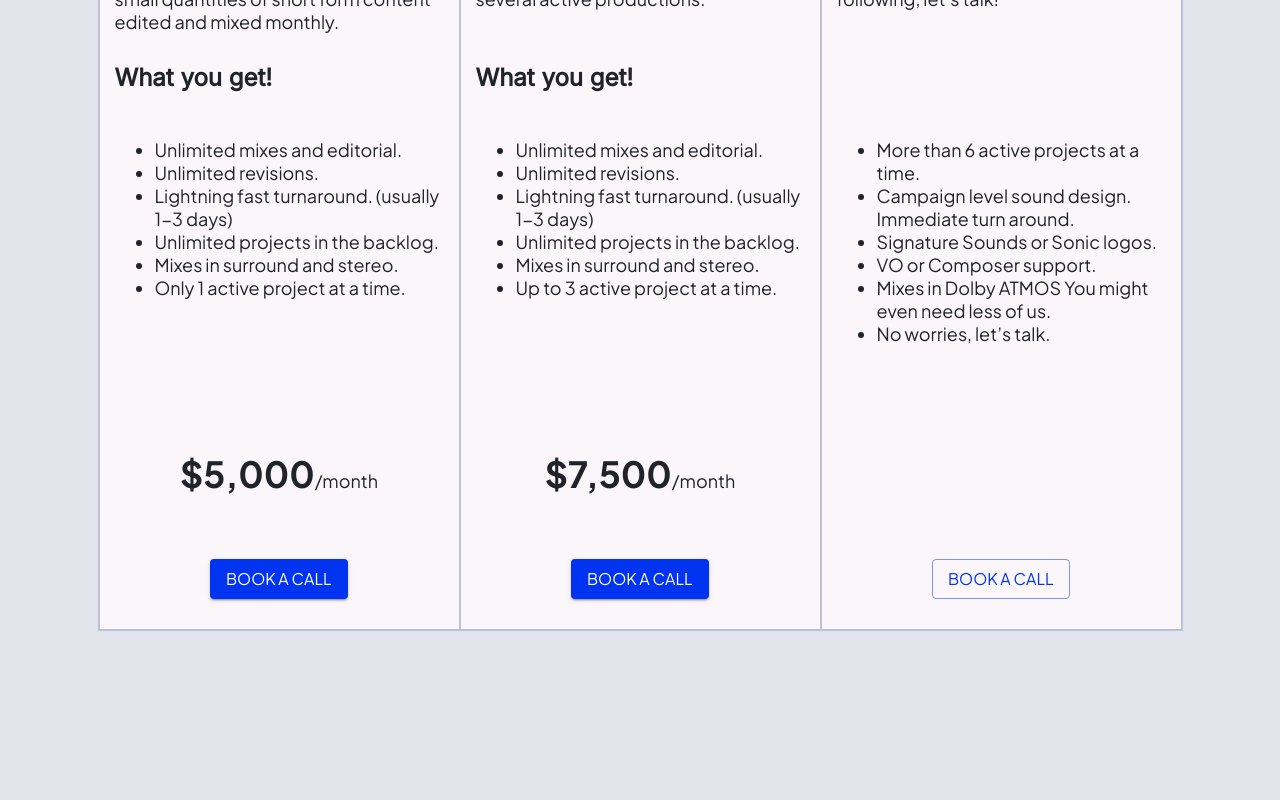
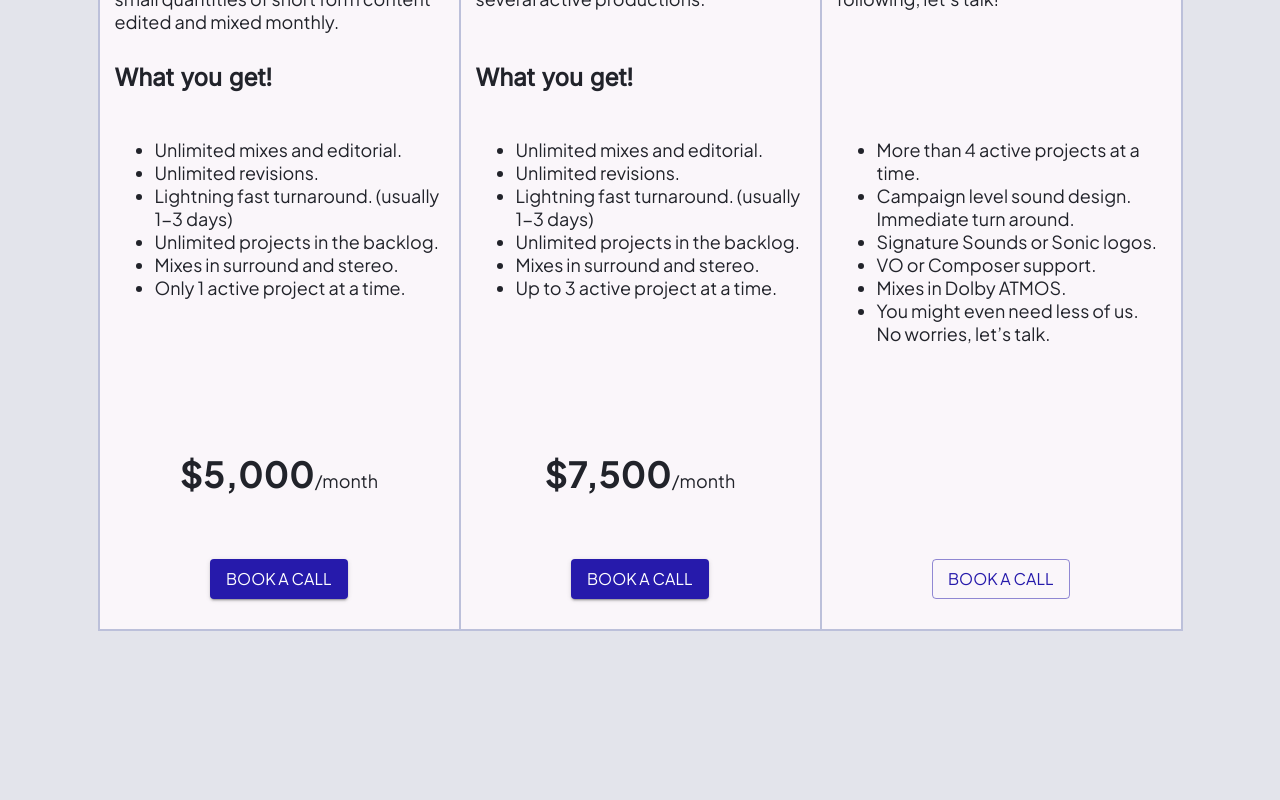
Before and after one commit to annsuparada/HiMIdLow, a React (Create React App) app in the folder client/: page /pricing in a window 1280 px wide. Shown: the part 1440-2240 px from the top of the page. Built offline with nearby package versions, Linux system fonts and the light colour scheme.

Commit message:
fix typo

```diff
--- a/client/src/components/Footer.tsx
+++ b/client/src/components/Footer.tsx
@@ -43,7 +43,7 @@ const Footer: React.FC = () => {
           <div style={styles.gridItem}>
             <p style={styles.text}>
               HiMidLow is proud to support the <br />
-              Motion Picture Editors guild and the <br />
+              Motion Picture Editors Guild and the <br />
               Cinema Audio Society!
             </p>
             <div>
--- a/client/src/components/NavBar.tsx
+++ b/client/src/components/NavBar.tsx
@@ -1,5 +1,5 @@
 import { Tab, Tabs, useMediaQuery } from '@mui/material'
-import React, { useEffect, useState } from 'react'
+import React, { useState } from 'react'
 import { Link } from 'react-router-dom'
 import {
   background,
@@ -16,10 +16,6 @@ import NavBarMobile from './NavBarMobile'
 const NavBar: React.FC = () => {
   const [value, setValue] = useState('work')
   const isTablet = useMediaQuery(`(max-width:${tabletView})`)
-
-  useEffect(() => {
-    setValue('work')
-  }, [])
 
   const handleChange = (event: React.SyntheticEvent, newValue: string) => {
     console.log('event', event.target, newValue)
--- a/client/src/components/sections/DetailSection.tsx
+++ b/client/src/components/sections/DetailSection.tsx
@@ -138,7 +138,7 @@ const DetailSection: React.FC<DetailSectionProps> = ({
       <div style={{ maxWidth: '600px', margin: '6rem auto 6rem' }}>
         <img src={quote} alt="quote icon" style={styles.quoteImage} />
         <div style={styles.quoteContainer}>
-          <p style={{ textAlign: 'center' }}>You're Wizard!</p>
+          <p style={{ textAlign: 'center' }}>You're a Wizard!</p>
           <p style={{ textAlign: 'center' }}>
             -Simon English @ Common Table Creative
           </p>
--- a/client/src/components/sections/Header.tsx
+++ b/client/src/components/sections/Header.tsx
@@ -42,7 +42,7 @@ const Header: React.FC<HeaderProps> = ({ scrollToMembershipOnClick }) => {
       </div>
       <div style={{ maxWidth: '400px', margin: '0 auto', textAlign: 'center' }}>
         <p style={styles.p}>
-          Expand your reach with wold class sound for a flat monthly fee.
+          Expand your reach with world class sound for a flat monthly fee.
         </p>
       </div>
       <Button
--- a/client/src/components/sections/MembershipLevels.tsx
+++ b/client/src/components/sections/MembershipLevels.tsx
@@ -130,12 +130,12 @@ const MembershipLevels: React.FC<MembershipLevelsProps> = ({
             </div>
             <div style={styles.gridItem}>
               <ul>
-                <li>More than 6 active projects at a time.</li>
+                <li>More than 4 active projects at a time.</li>
                 <li>Campaign level sound design. Immediate turn around.</li>
                 <li>Signature Sounds or Sonic logos.</li>
                 <li>VO or Composer support.</li>
-                <li> Mixes in Dolby ATMOS You might even need less of us.</li>
-                <li>No worries, let’s talk.</li>
+                <li> Mixes in Dolby ATMOS.</li>
+                <li>You might even need less of us. No worries, let’s talk.</li>
               </ul>
             </div>
 
--- a/client/src/components/sections/WorkSection.tsx
+++ b/client/src/components/sections/WorkSection.tsx
@@ -47,7 +47,7 @@ const WorkSection: React.FC = () => {
         variant="contained"
         style={{ width: '200px', margin: '30px auto' }}
       >
-        See more works
+        See more work
       </Button>
     </div>
   )
--- a/client/src/data.ts
+++ b/client/src/data.ts
@@ -39,7 +39,7 @@ export const brandingList = [
     src:
       'https://res.cloudinary.com/dejr86qx8/image/upload/v1697997229/HIMidLow/FX_ptxrkm.png',
     alt: 'FX logo',
-    width: '60px',
+    width: '70px',
   },
   {
     src:
--- a/client/src/theme.ts
+++ b/client/src/theme.ts
@@ -1,6 +1,6 @@
 import { createTheme } from '@mui/material/styles'
 
-export const primary = '#0034F0'
+export const primary = '#261AAB'
 export const secondary = '#21232a'
 export const error = '#cc0000' // need to update
 export const warning = '#f39c12' // need to update
```
